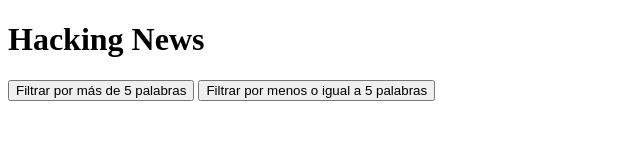
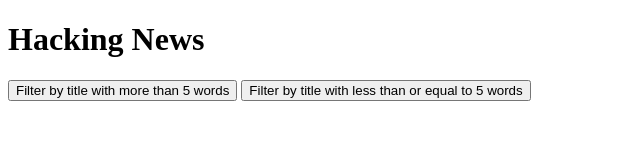
Before and after one commit to valeryantonella/HackerNews_StackBuilders, a website: page client/index.html in a window 1280 px wide. Shown: the whole page, without its empty margins (0-640 px from the left). Drawn offline with Linux system fonts and the light colour scheme; no server answers.

Commit message:
fix: translate button text

```diff
--- a/client/index.html
+++ b/client/index.html
@@ -1,4 +1,3 @@
-<!-- index.html -->
 <!DOCTYPE html>
 <html lang="en">
 
@@ -10,8 +9,8 @@
 
 <body>
     <h1>Hacking News</h1>
-    <button id="filterByMoreThan5WordsBtn">Filtrar por más de 5 palabras</button>
-    <button id="filterByLessThanOrEqual5WordsBtn">Filtrar por menos o igual a 5 palabras</button>
+    <button id="filterByMoreThan5WordsBtn">Filter by title with more than 5 words</button>
+    <button id="filterByLessThanOrEqual5WordsBtn">Filter by title with less than or equal to 5 words</button>
     <ul id="newsList"></ul>
 
     <script src="script.js"></script>
```
